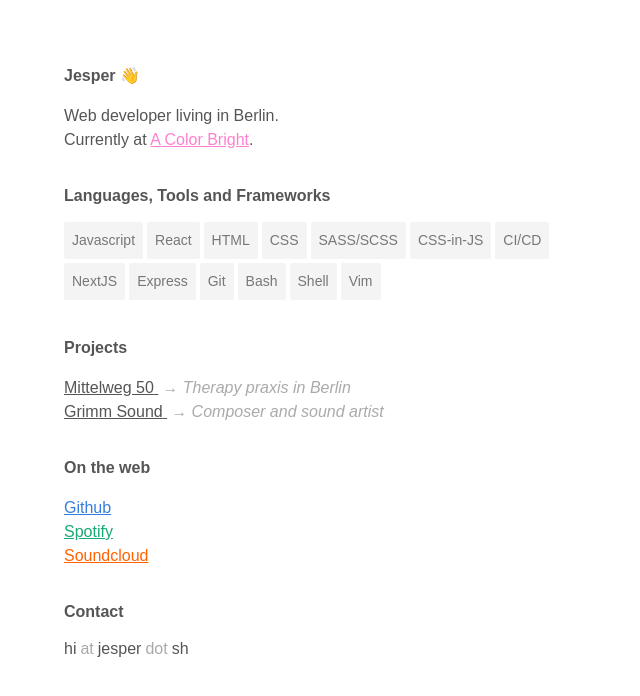
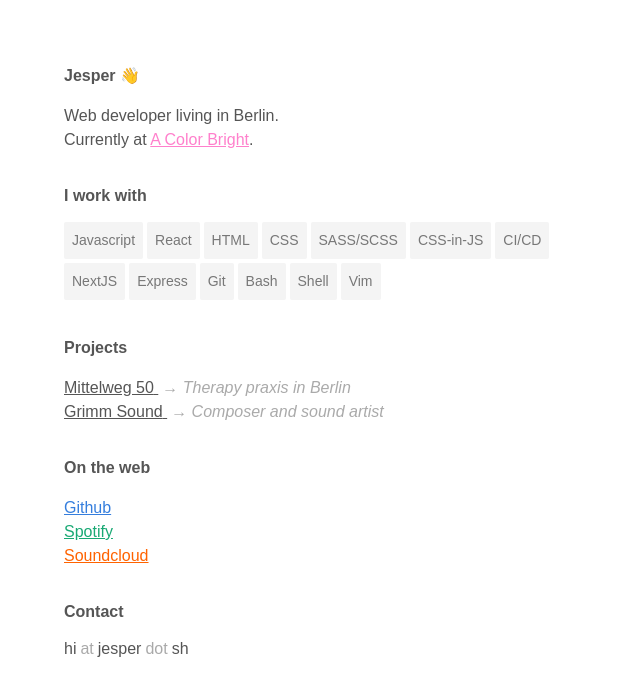
Before and after one commit to jryom/homepage, a plain HTML site: page index.html in a window 1280 px wide. Shown: the whole page, without its empty margins (0-640 px from the left). Drawn offline with nearby package versions, Linux system fonts and the light colour scheme.

Commit message:
change headline

```diff
--- a/index.html
+++ b/index.html
@@ -16,7 +16,7 @@
     Currently at <a class="pink" href="http://www.acolorbright.com">A Color Bright</a>.
   </p>
   <h2 class="mt4-ns f6 f5-ns fw6">
-    Languages, Tools and Frameworks
+    I work with
   </h2>
   <ul class="list ph0 cf gray mw6 f7 f6-ns">
     <li class="dib mb1 mr1 pa2 br1 bg-near-white fl">Javascript</li>
```
